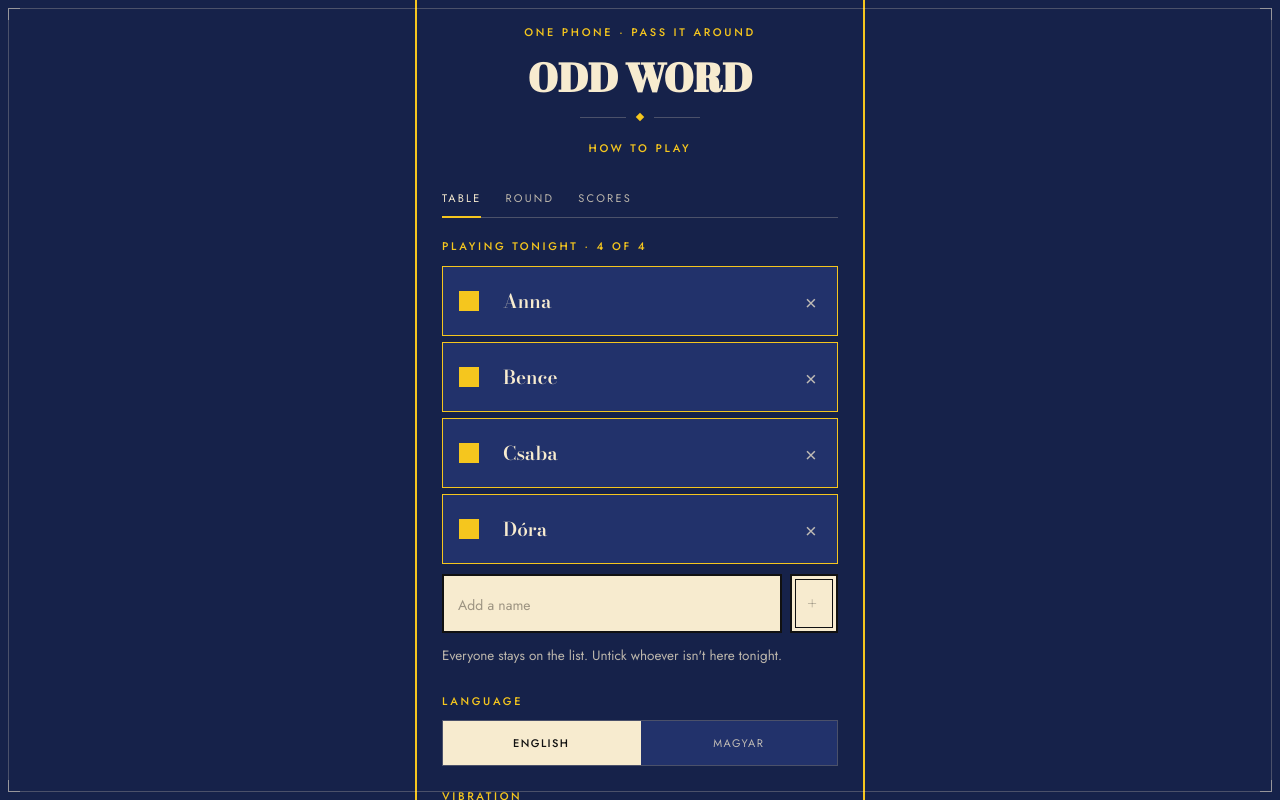
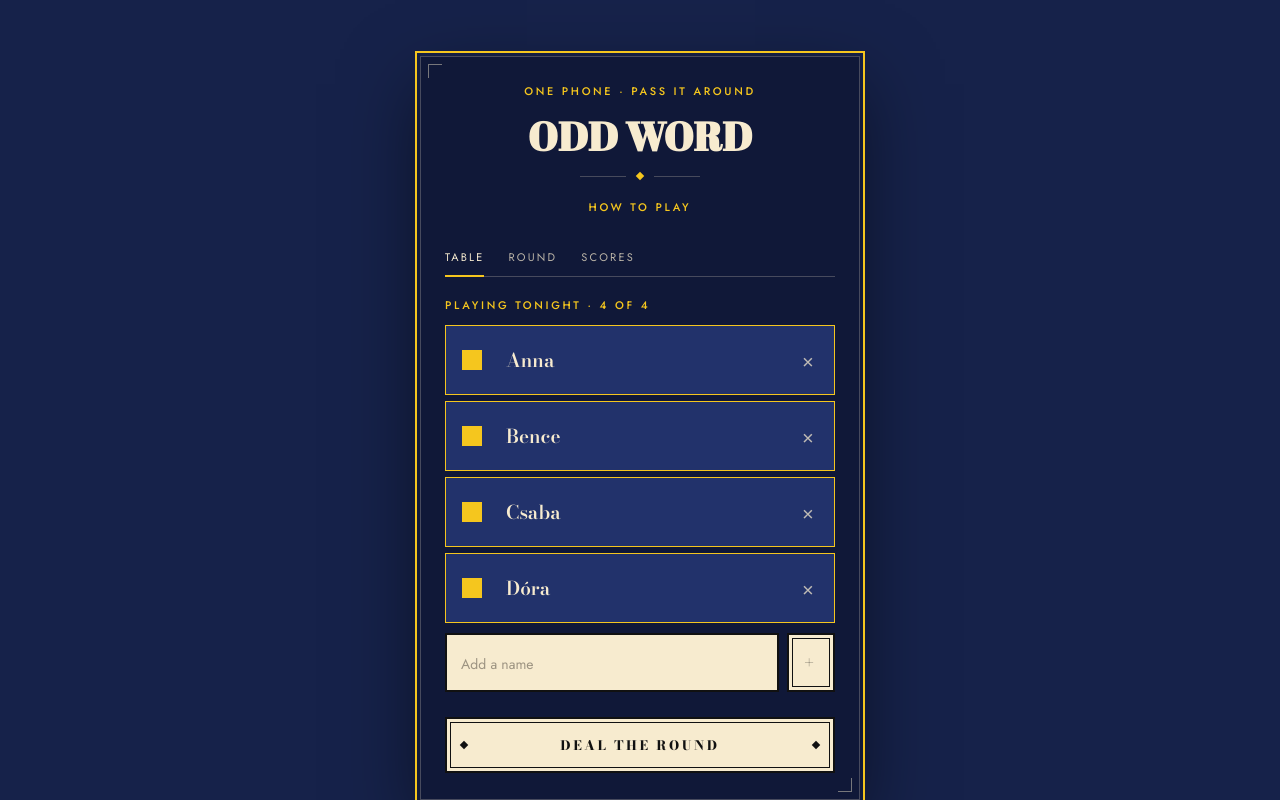
Before and after one commit to cfghjkbvc/project-ow, a React (Vite) app: page / in a window 1280 px wide. Shown: the top 800 px of the page. Built offline with nearby package versions, Linux system fonts and the light colour scheme.

Commit message:
UI adjustments

```diff
--- a/src/index.css
+++ b/src/index.css
@@ -1,2 +1,7 @@
 html, body, #root { margin: 0; padding: 0; min-height: 100dvh; }
-body { background: #1B3E42; overscroll-behavior: none; }
+
+/* This is the colour the browser paints outside the app box — the overscroll
+   band above and below on mobile, and the safe areas. It has to match the
+   field in theme.js or it shows as a stripe at the top and bottom. */
+html { background: #16224A; }
+body { background: #16224A; overscroll-behavior: none; }
--- a/src/ui/theme.js
+++ b/src/ui/theme.js
@@ -116,10 +116,10 @@ const CSS = FONT_CSS + `
 .ow .card[data-open="1"] .back{opacity:0;}
 .ow .panel{position:relative; width:100%; aspect-ratio:1; flex:none; background:var(--bone);
   border:1px solid var(--ink); display:flex; align-items:center; justify-content:center; overflow:hidden;}
-.ow .panel-full{aspect-ratio:auto; flex:1;}
+.ow .panel-full{position:absolute; inset:0; aspect-ratio:auto; width:auto; height:auto;}
 .ow .panel img{width:100%; height:100%; object-fit:cover; display:block;}
 .ow .panel .line{width:62%; max-width:170px; color:var(--ink);}
-.ow .lattice{position:absolute; inset:0;}
+.ow .lattice{position:absolute; inset:0; width:100%; height:100%; display:block;}
 .ow .plate{position:absolute; top:-1px; left:50%; transform:translateX(-50%); z-index:2;
   background:var(--bone); border:1px solid var(--ink); border-top:0; padding:3px 13px 4px;
   font-family:var(--f-serif); font-weight:800; font-size:13px; letter-spacing:.14em; color:var(--ink);}
@@ -174,6 +174,21 @@ const CSS = FONT_CSS + `
   .ow .stage{gap:10px; padding:6px 0;}
   .ow .btn{padding:13px 34px;}
 }
+
+/* On a laptop the 440px column stranded in the middle of a huge navy field
+   reads as a broken page. Standing it up as a bounded card on the table
+   makes the same layout look deliberate. */
+@media (min-width:760px){
+  .ow{display:flex; align-items:center; justify-content:center; padding:28px 0;}
+  .ow-frame{display:none;}
+  .ow-shell{width:440px; min-height:0; height:min(900px, calc(100dvh - 56px));
+    background:var(--teal-d); border:1px solid var(--hair);
+    box-shadow:0 28px 70px rgba(0,0,0,.5); padding:26px 24px;}
+  .ow-shell::before,.ow-shell::after{content:''; position:absolute; width:13px; height:13px;
+    border:1px solid rgba(247,235,207,.45); pointer-events:none;}
+  .ow-shell::before{top:7px; left:7px; border-right:0; border-bottom:0;}
+  .ow-shell::after{bottom:7px; right:7px; border-left:0; border-top:0;}
+}
 @media (prefers-reduced-motion:reduce){.ow *,.ow *::before,.ow *::after{animation:none !important; transition:none !important;}}
 `;
 
```
